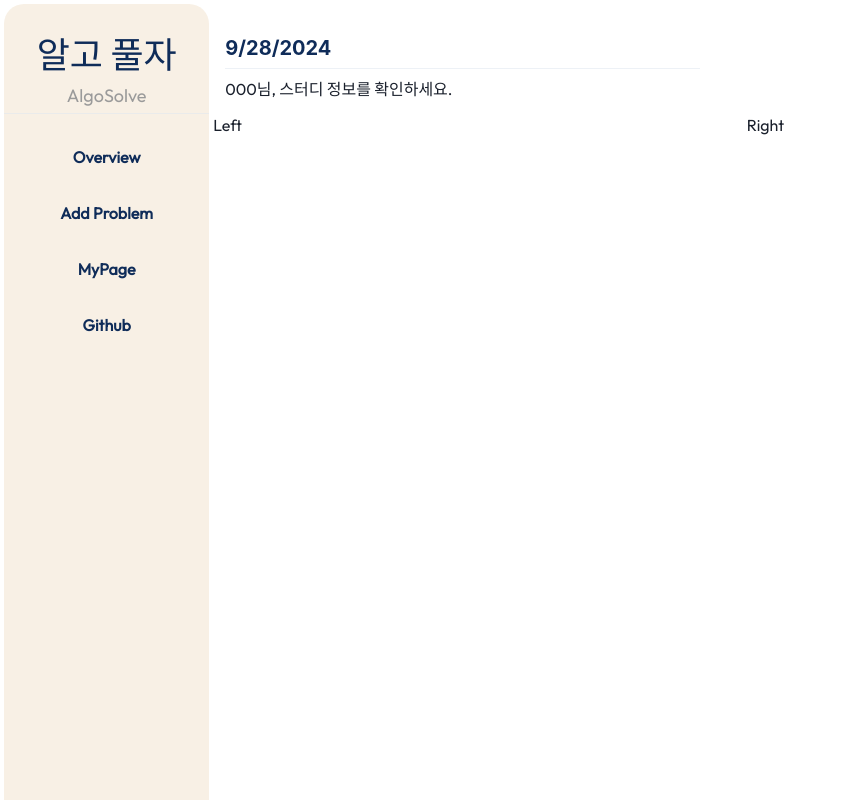
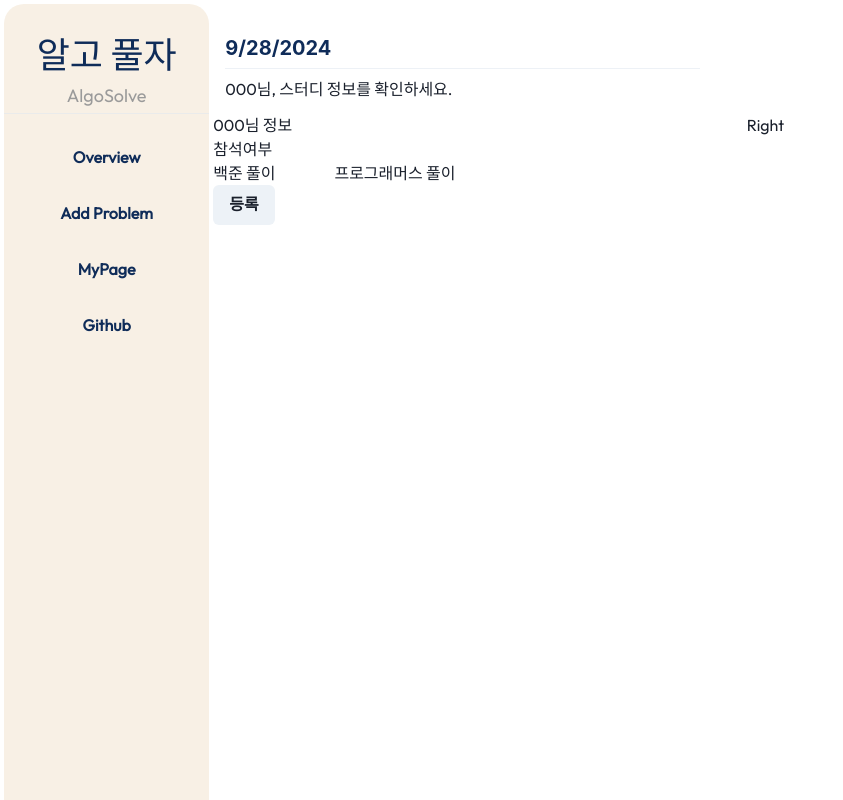
Before and after one commit to YeSeul-0w0/algo_solve, a React (Create React App) app: page /algo_solve/main/overview in a window 1280 px wide. Shown: the top 800 px of the page, without its empty margins (0-843 px from the left). Built offline with nearby package versions, Linux system fonts and the light colour scheme.

Commit message:
feat: basic structure of overview left side

```diff
--- /dev/null
+++ b/src/component/Overview/LeftOverview.tsx
@@ -0,0 +1,22 @@
+import React from "react";
+import { Button, Flex, Grid, GridItem, Text } from "@chakra-ui/react";
+
+const LeftOverview: React.FC = () => {
+	return (
+		<Flex>
+			<Grid templateColumns="1fr 1fr" templateRows="repeat(4, lfr)">
+				<GridItem colSpan={2}>
+					<Text fontSize="md">000님 정보</Text>
+				</GridItem>
+				<GridItem colSpan={2}>참석여부</GridItem>
+				<GridItem>백준 풀이</GridItem>
+				<GridItem>프로그래머스 풀이</GridItem>
+				<GridItem colSpan={2}>
+					<Button> 등록 </Button>
+				</GridItem>
+			</Grid>
+		</Flex>
+	);
+};
+
+export default LeftOverview;
--- a/src/component/Overview/Overview.tsx
+++ b/src/component/Overview/Overview.tsx
@@ -1,14 +1,22 @@
 import React from "react";
 import { Grid, GridItem } from "@chakra-ui/react";
 import Title from "../Title/Title";
+import LeftOverview from "./LeftOverview";
 
 const Overview: React.FC = () => {
 	return (
-		<Grid templateColumns="repeat(2, 1fr)" templateRows="1fr 10fr">
+		<Grid
+			templateColumns="repeat(2, 1fr)"
+			templateRows="1fr 10fr"
+			height="100%"
+			width="100%"
+		>
 			<GridItem colSpan={2} marginTop={9} marginLeft={3} marginBottom={3}>
 				<Title description="스터디 정보를 확인하세요." />
 			</GridItem>
-			<GridItem>Left</GridItem>
+			<GridItem>
+				<LeftOverview />
+			</GridItem>
 			<GridItem>Right</GridItem>
 		</Grid>
 	);
```
